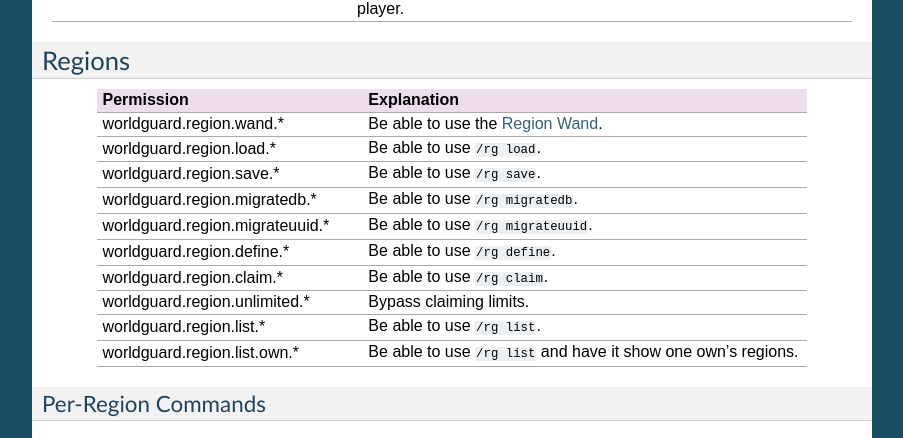
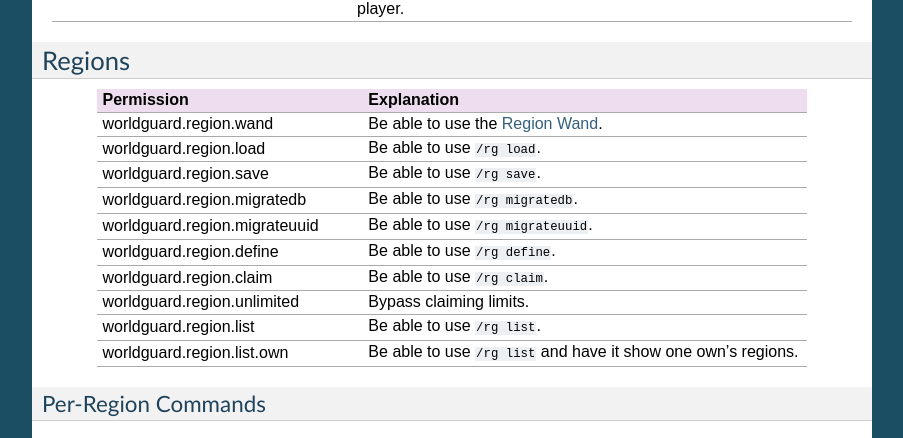
Before and after one commit to aurorasmiles/WorldGuardDocs, a Sphinx documentation site: the page built from source/permissions.rst, in a window 1280 px wide and 900 px high, scrolled down 1044 px. Shown: the part 145-583 px from the top of the window, without its empty margins (198-1101 px from the left). Built offline with Sphinx 7.4.7, drawn with Linux system fonts in a browser that asks for light colours.

```diff
--- a/source/permissions.rst
+++ b/source/permissions.rst
@@ -56,16 +56,16 @@ Regions
     :header: Permission, Explanation
     :widths: 15, 25
 
-    worldguard.region.wand.*,"Be able to use the :doc:`regions/wand`."
-    worldguard.region.load.*,"Be able to use  ``/rg load``."
-    worldguard.region.save.*,"Be able to use  ``/rg save``."
-    worldguard.region.migratedb.*,"Be able to use  ``/rg migratedb``."
-    worldguard.region.migrateuuid.*,"Be able to use  ``/rg migrateuuid``."
-    worldguard.region.define.*,"Be able to use  ``/rg define``."
-    worldguard.region.claim.*,"Be able to use  ``/rg claim``."
-    worldguard.region.unlimited.*,"Bypass claiming limits."
-    worldguard.region.list.*,"Be able to use  ``/rg list``."
-    worldguard.region.list.own.*,"Be able to use  ``/rg list`` and have it show one own's regions."
+    worldguard.region.wand,"Be able to use the :doc:`regions/wand`."
+    worldguard.region.load,"Be able to use  ``/rg load``."
+    worldguard.region.save,"Be able to use  ``/rg save``."
+    worldguard.region.migratedb,"Be able to use  ``/rg migratedb``."
+    worldguard.region.migrateuuid,"Be able to use  ``/rg migrateuuid``."
+    worldguard.region.define,"Be able to use  ``/rg define``."
+    worldguard.region.claim,"Be able to use  ``/rg claim``."
+    worldguard.region.unlimited,"Bypass claiming limits."
+    worldguard.region.list,"Be able to use  ``/rg list``."
+    worldguard.region.list.own,"Be able to use  ``/rg list`` and have it show one own's regions."
 
 Per-Region Commands
 ~~~~~~~~~~~~~~~~~~~
```
